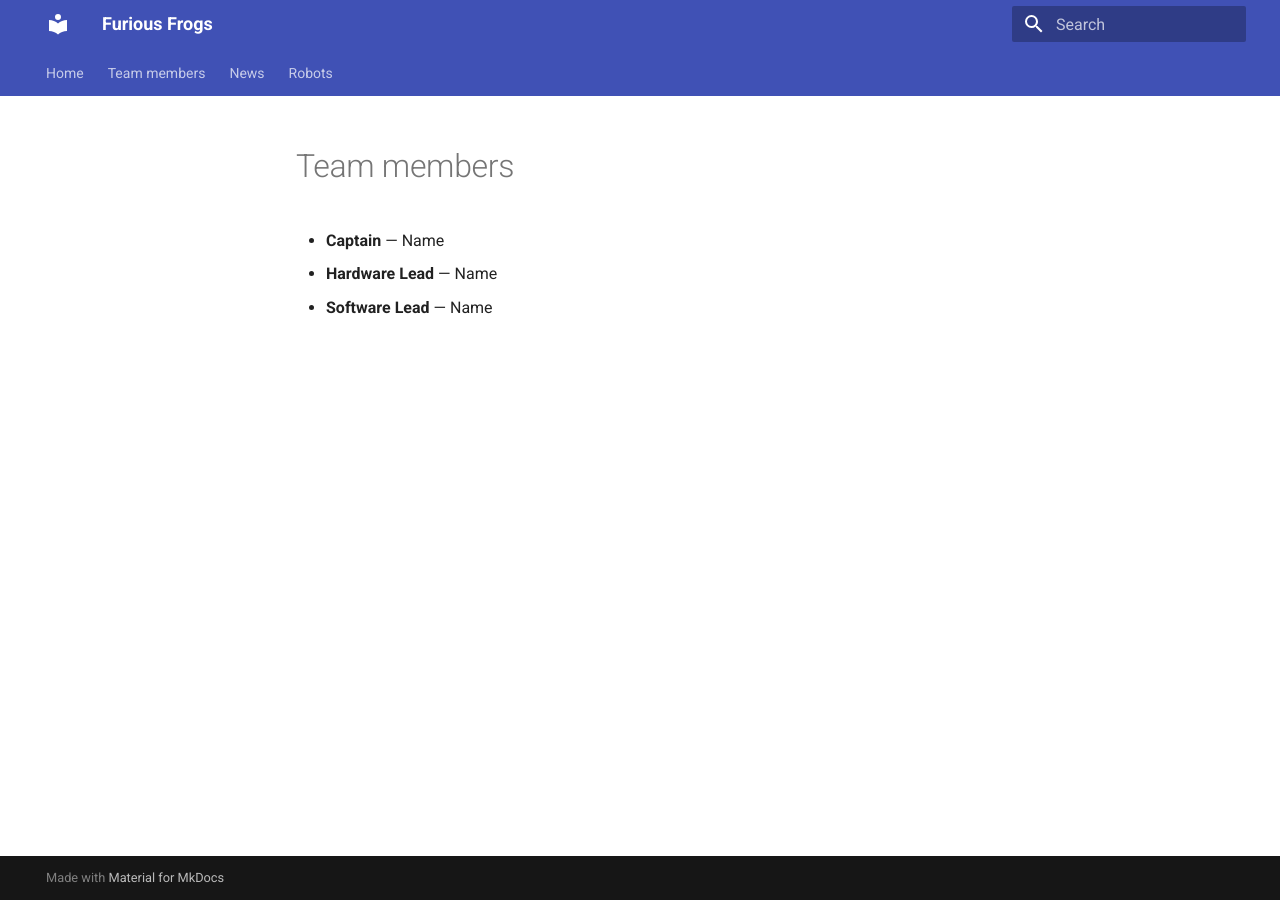
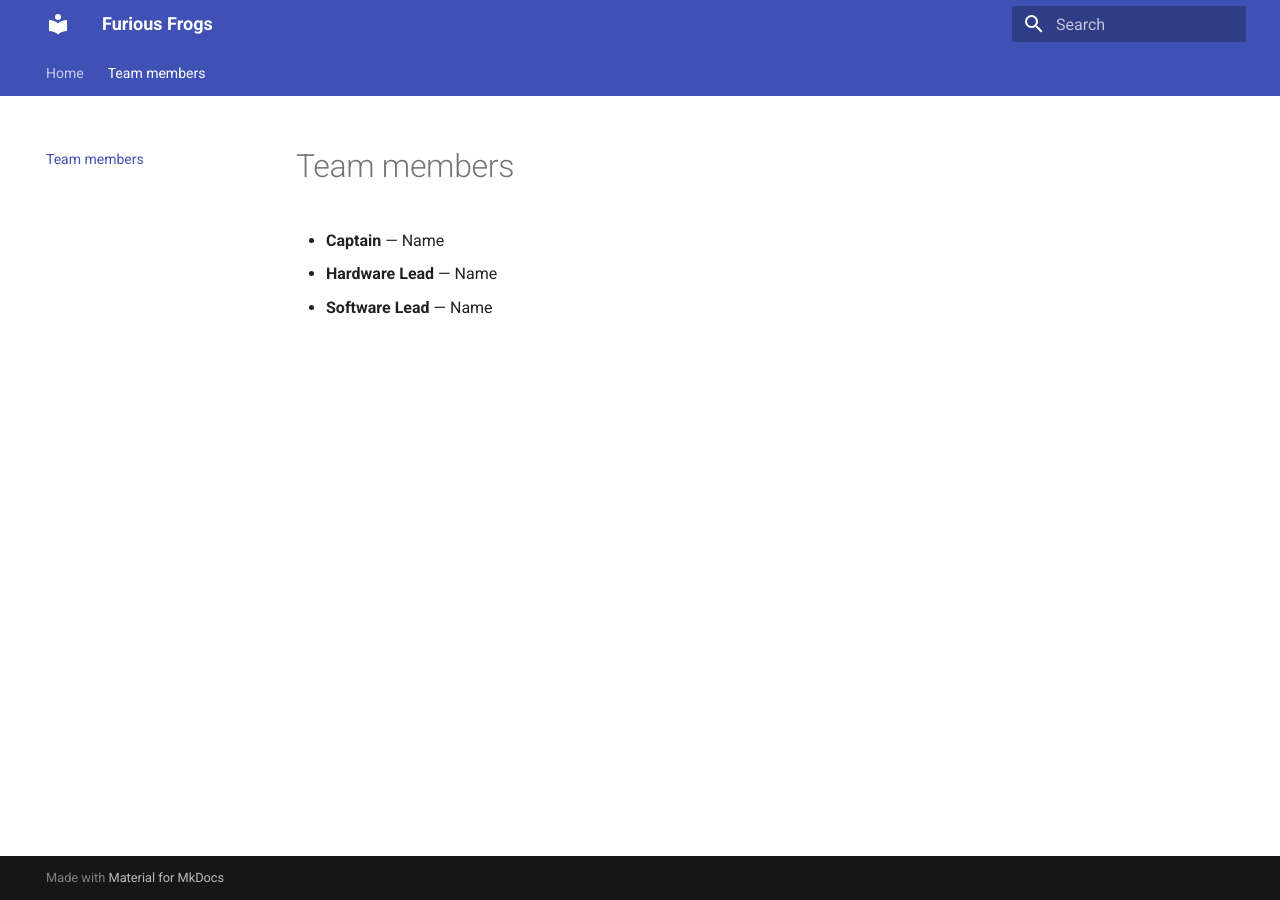
Before and after one commit to furiousfrogs/team26025, an MkDocs documentation site: the page built from docs/members.md, in a window 1280 px wide. Built offline with MkDocs 1.6.1 and Material for MkDocs 9.7.7, drawn with Linux system fonts in a browser that asks for light colours.

Commit message:
Update mkdocs.yml

```diff
--- a/mkdocs.yml
+++ b/mkdocs.yml
@@ -8,11 +8,7 @@ theme:
     - navigation.instant
 nav:
   - Home: index.md
-  - Team members: team.md
-  - News:
-      - Scrimmage: news/scrimmage.md
-  - Robots:
-      - 2023-2024: robots/2023-2024.md
+  - Team members: members.md
 markdown_extensions:
   - admonition
   - toc:
```
